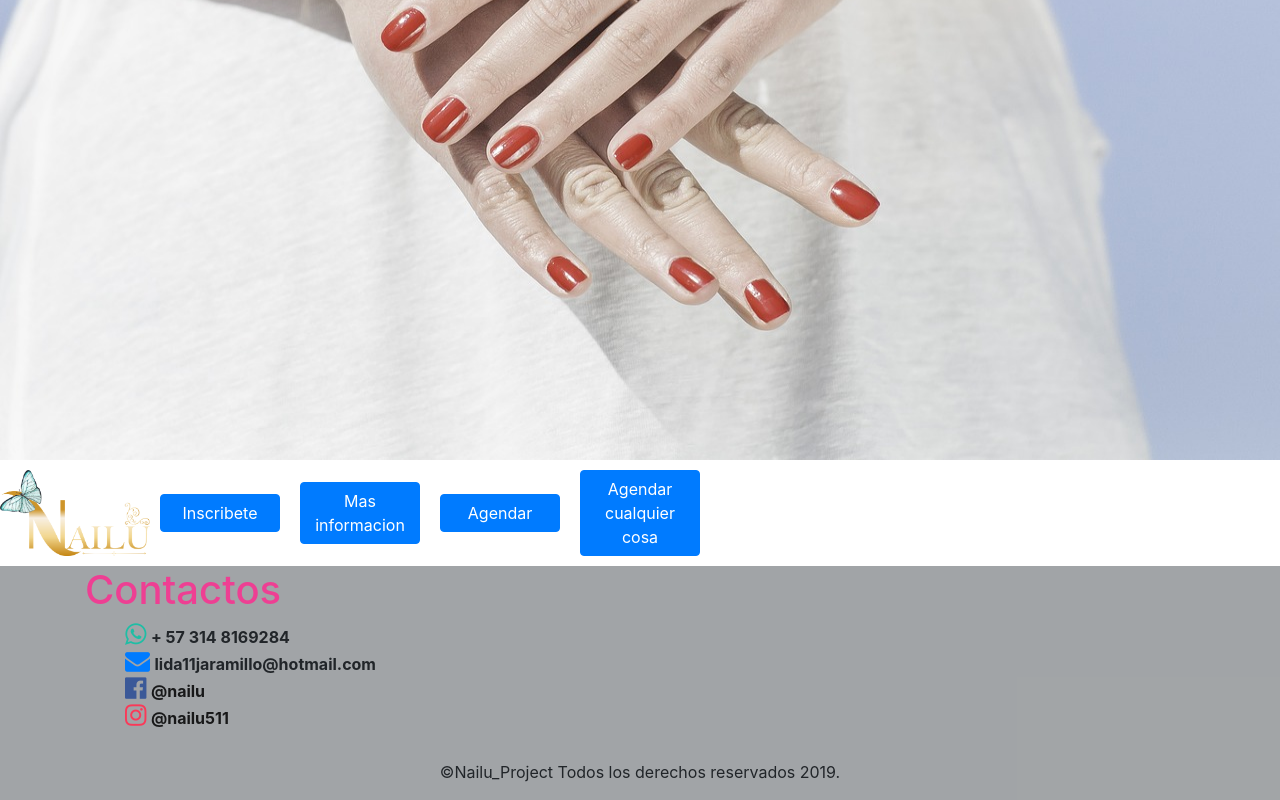
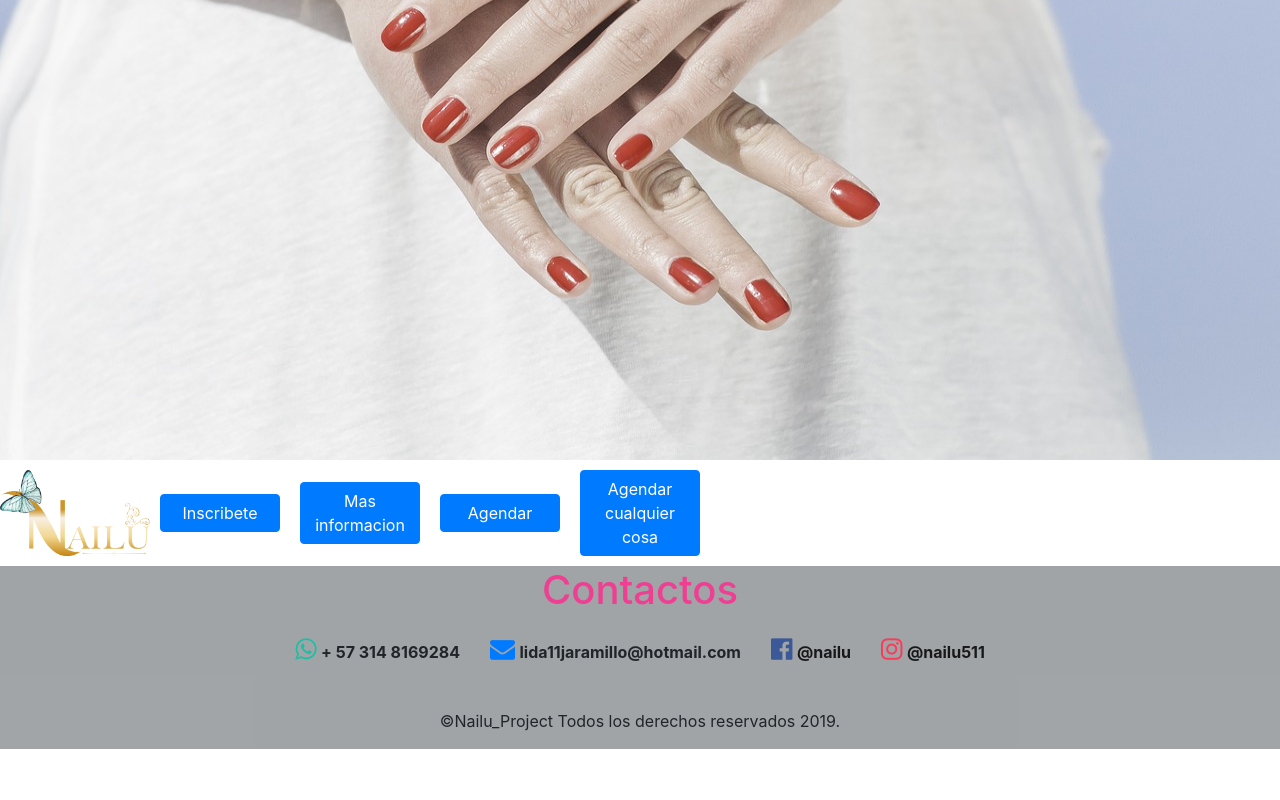
Before and after one commit to Angel10050/nailu_project, a React (Create React App) app: page / in a window 1280 px wide. Shown: the part 340-1140 px from the top of the page. After the commit the page ends 1089 px from the top, so only its background shows below. Built offline with nearby package versions, Linux system fonts and the light colour scheme; no server answers.

Commit message:
Footer finish

```diff
--- a/src/Components/Footer/Style.css
+++ b/src/Components/Footer/Style.css
@@ -1,58 +1,65 @@
-
-.footer{
+.footer {
   display: flex;
   flex-direction: column;
   align-items: center;
   min-width: 100%;
- background: #343a4075;
+  background: #343a4075;
 }
-.contactos{
+.contactos {
   display: flex;
   justify-content: flex-start;
 }
-.container h1{
+.container {
+  display: flex;
+  justify-content: space-evenly;
+  flex-direction: column;
+  align-items: center;
+}
+.container h1 {
   color: #ee3f93;
 }
-.contactos ul li{
+.contactos ul li {
   list-style: none;
+  margin: 15px;
 }
-span{
+span {
   display: flex;
   justify-content: center;
 }
-.copy{
+.copy {
   text-align: center;
 }
 
 .social-icon {
   display: flex;
-  flex-direction: column;
-  margin: 0;
+  flex-direction: row;
+  justify-content: space-around;
+  flex-wrap: wrap;
+  margin: 0px;
   margin-bottom: 30px;
-  /* padding: 0; */
+  padding: 0;
 }
-.fa{
+.fa {
   font-size: 25px;
-
 }
-.fa-whatsapp{
-  color: #1EBEA5;
+.fa-whatsapp {
+  color: #1ebea5;
 }
-.fa-envelope{
-color: #007bff;
+.fa-envelope {
+  color: #007bff;
 }
-.fa-facebook-official{
-color: #3b5998;
+.fa-facebook-official {
+  color: #3b5998;
 }
-.fa-instagram{
+.fa-instagram {
   color: #fb3958;
 }
-a{
+a {
   color: #000000d9;
   text-decoration: none;
   background-color: transparent;
 }
 a:hover {
-    color: #ee3f93;
-    text-decoration: none;
+  color: #ee3f93;
+  text-decoration: none;
 }
```
